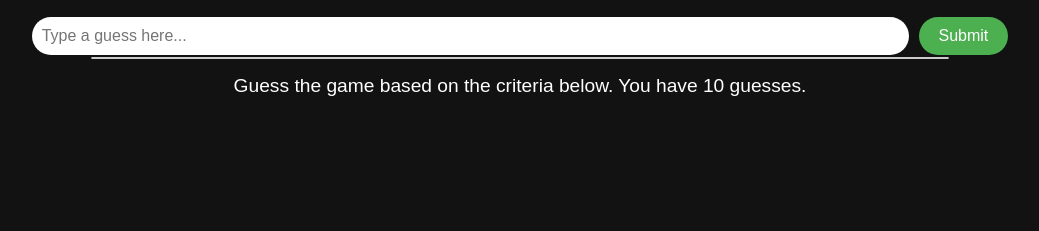
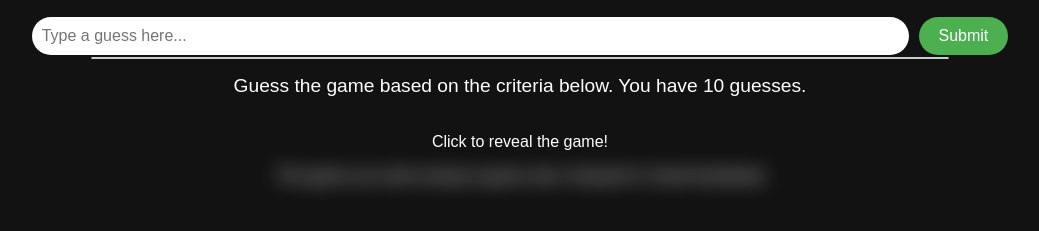
Before and after one commit to KeirCC/GuessTheGame, a plain HTML site: page index.html in a window 1280 px wide. Shown: the part 51-282 px from the top of the page, without its empty margins (120-1159 px from the left). Drawn offline with Linux system fonts and the light colour scheme.

Commit message:
added click to reveal game functionality

```diff
--- a/index.html
+++ b/index.html
@@ -130,6 +130,14 @@
             background-color: #757575;
             color: white;
         }
+        #game-reveal {
+            filter: blur(0px);
+            transition: filter 0.3s ease;
+            cursor: pointer;
+        }
+        #game-reveal.hidden {
+            filter: blur(10px);
+        }
     </style>
 </head>
 <body>
@@ -145,6 +153,12 @@
 
     <div id="guess-history"></div>
 
+    <div id="game-reveal-container">
+        <p>Click to reveal the game!</p>
+        <div id="game-reveal" class="hidden"></div>
+    </div>
+
+
     <script>
 let gamesList = [];
 let selectedGame;
@@ -152,6 +166,7 @@ let guessCount = 0;
 const maxGuesses = 10;
 let guessedGames = [];
 let validGuesses = [];
+let gameReveal = document.getElementById('game-reveal');
 
 // Fetch the mega games list from games.json and select a random game
 fetch('https://keircc.github.io/GuessTheGame/games.json')
@@ -161,6 +176,7 @@ fetch('https://keircc.github.io/GuessTheGame/games.json')
         validGuesses = gamesList.map(game => game.name.toLowerCase());
         selectedGame = selectRandomGame();
         console.log("Selected game:", selectedGame);
+        gameReveal.innerHTML = `The game you were trying to guess was: <span class="game-name">${selectedGame.name}</span>`;
     })
     .catch(error => console.error("Error loading games:", error));
 
@@ -311,6 +327,10 @@ function displayGuessResult(guess) {
     guessHistory.appendChild(guessEntry);
 }
 
+gameReveal.onclick = () => {
+    gameReveal.classList.toggle('hidden');
+}
+
     </script>
 </body>
 </html>
```
